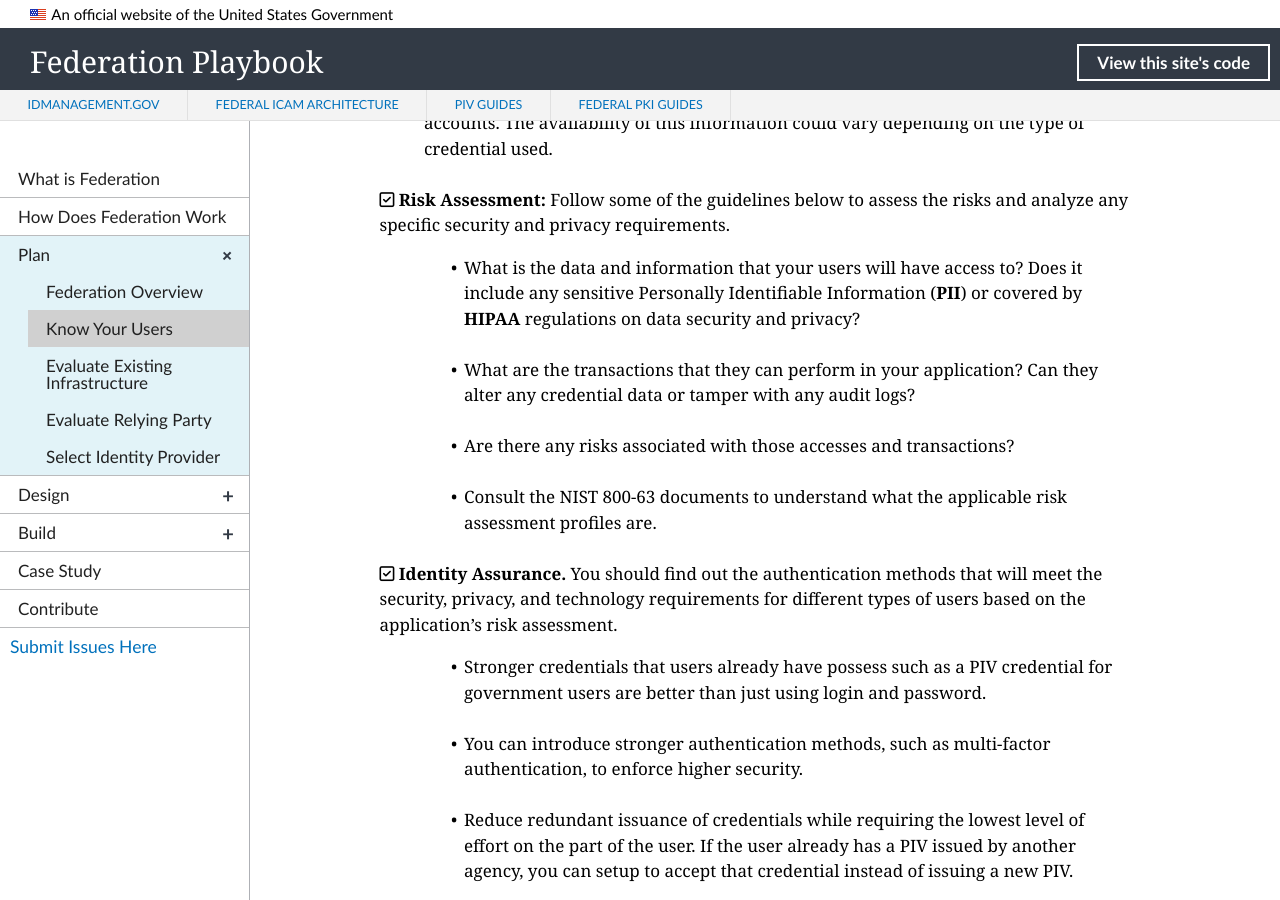
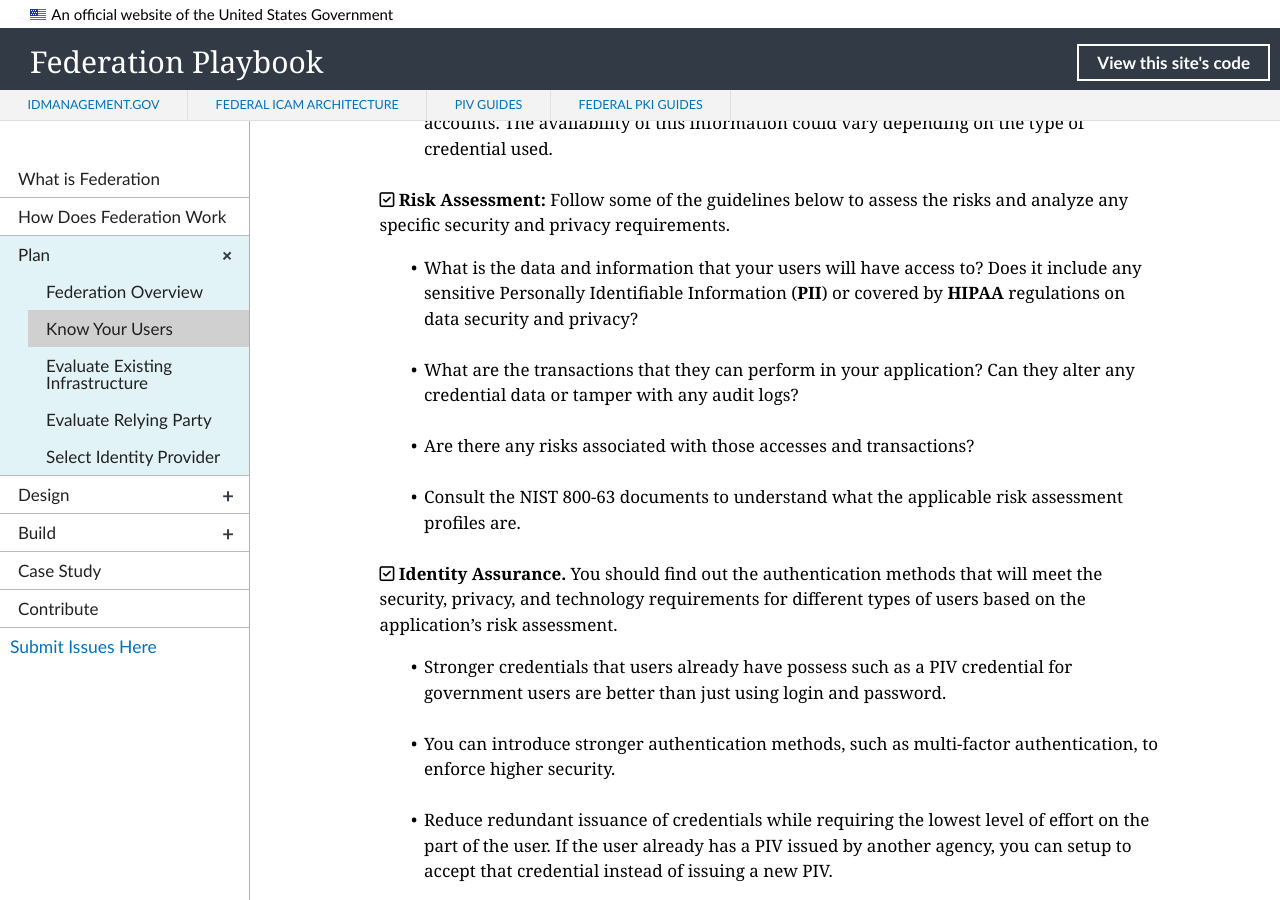
Before and after one commit to GSA/ficam-federation, a Jekyll site: the page built from _plan/02_know-your-users.md, in a window 1280 px wide and 900 px high, scrolled down 1724 px. Built offline with Jekyll 4.4.1, drawn with Linux system fonts in a browser that asks for light colours; nearby versions of some CDN libraries; library files that are not in the unit come from our copies.

Commit message:
Reformat indents

```diff
--- a/_plan/02_know-your-users.md
+++ b/_plan/02_know-your-users.md
@@ -39,28 +39,28 @@
 
 > <i class="fa fa-check-square-o"></i> **Risk Assessment:** Follow some of the guidelines below to assess the risks and analyze any specific security and privacy requirements.
 
->> * What is the data and information that your users will have access to? Does it include any sensitive Personally Identifiable Information (**PII**) or covered by **HIPAA** regulations on data security and privacy?
+> * What is the data and information that your users will have access to? Does it include any sensitive Personally Identifiable Information (**PII**) or covered by **HIPAA** regulations on data security and privacy?
 
->> * What are the transactions that they can perform in your application? Can they alter any credential data or tamper with any audit logs?
+> * What are the transactions that they can perform in your application? Can they alter any credential data or tamper with any audit logs?
 
->> * Are there any risks associated with those accesses and transactions?
+> * Are there any risks associated with those accesses and transactions?
 
->> * Consult the NIST 800-63 documents to understand what the applicable risk assessment profiles are.
+> * Consult the NIST 800-63 documents to understand what the applicable risk assessment profiles are.
 
 > <i class="fa fa-check-square-o"></i> **Identity Assurance.** You should find out the authentication methods that will meet the security, privacy, and technology requirements for different types of users based on the application’s risk assessment.
 
->> * Stronger credentials that users already have possess such as a PIV credential for government users are better than just using login and password.
+> * Stronger credentials that users already have possess such as a PIV credential for government users are better than just using login and password.
 
->> * You can introduce stronger authentication methods, such as multi-factor authentication, to enforce higher security.
+> * You can introduce stronger authentication methods, such as multi-factor authentication, to enforce higher security.
 
->> * Reduce redundant issuance of credentials while requiring the lowest level of effort on the part of the user. If the user already has a PIV issued by another agency, you can setup to accept that credential instead of issuing a new PIV.
+> * Reduce redundant issuance of credentials while requiring the lowest level of effort on the part of the user. If the user already has a PIV issued by another agency, you can setup to accept that credential instead of issuing a new PIV.
 
->> * Consult the NIST 800-63C document to learn about the different Identity, Federation and Authentication Assurance Levels.
+> * Consult the NIST 800-63C document to learn about the different Identity, Federation and Authentication Assurance Levels.
 
 > <i class="fa fa-check-square-o"></i> **Credential Issuance & Enrollment**: Determine how the credentials are issued by the Identity Provider and how they can linked to your application user.
 
->> * A commercial entity will possess a different credential issuance policy than a public user. You will have to plan for differences in the credential types.
+> * A commercial entity will possess a different credential issuance policy than a public user. You will have to plan for differences in the credential types.
 
->> * Some types of credentials require an in-person enrollment and/or issuance interaction between the user and Identity Provider. You should consider the ability of your users to participate in this type of interaction when determining the feasibility of implementing a particular credential type.
+> * Some types of credentials require an in-person enrollment and/or issuance interaction between the user and Identity Provider. You should consider the ability of your users to participate in this type of interaction when determining the feasibility of implementing a particular credential type.
 
 Once you have analyzed your user population, you should be able to select one or more Identity Provider(s) that will provide you with the authentication and federation services.
```
